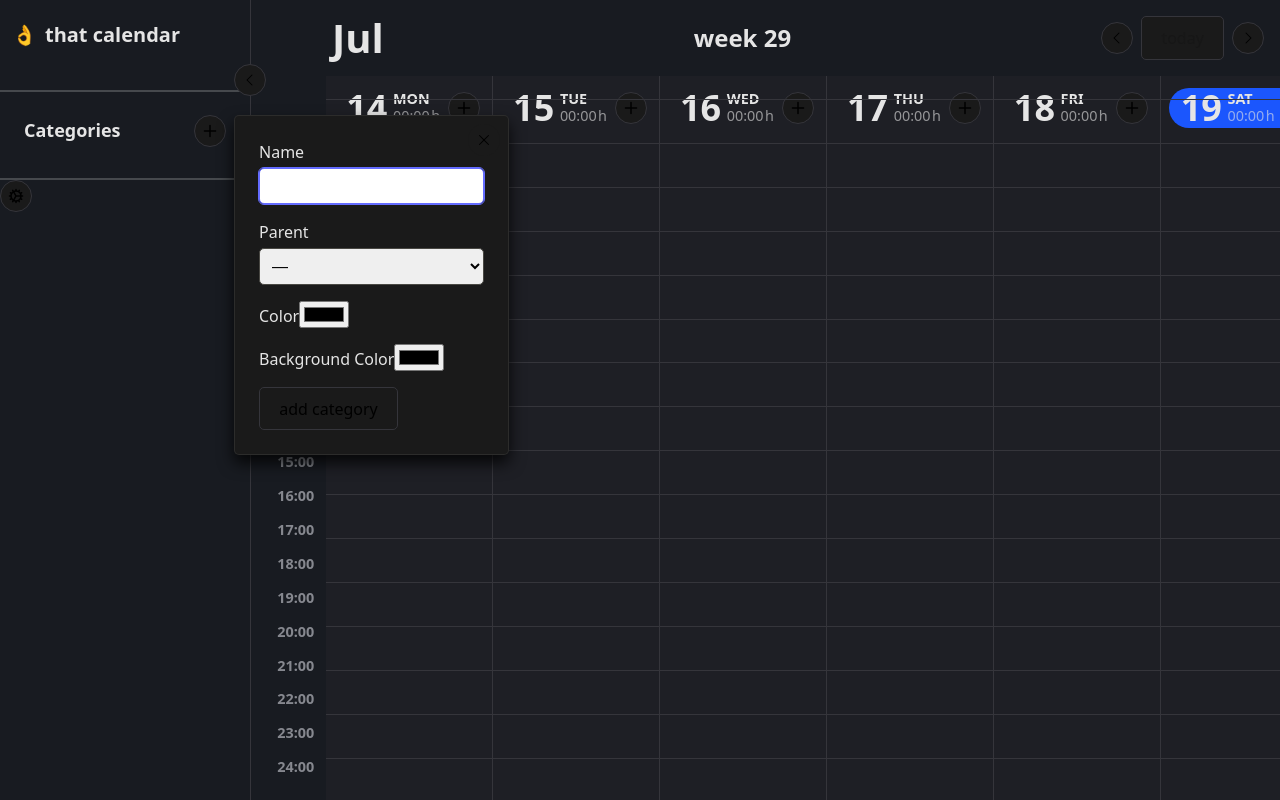
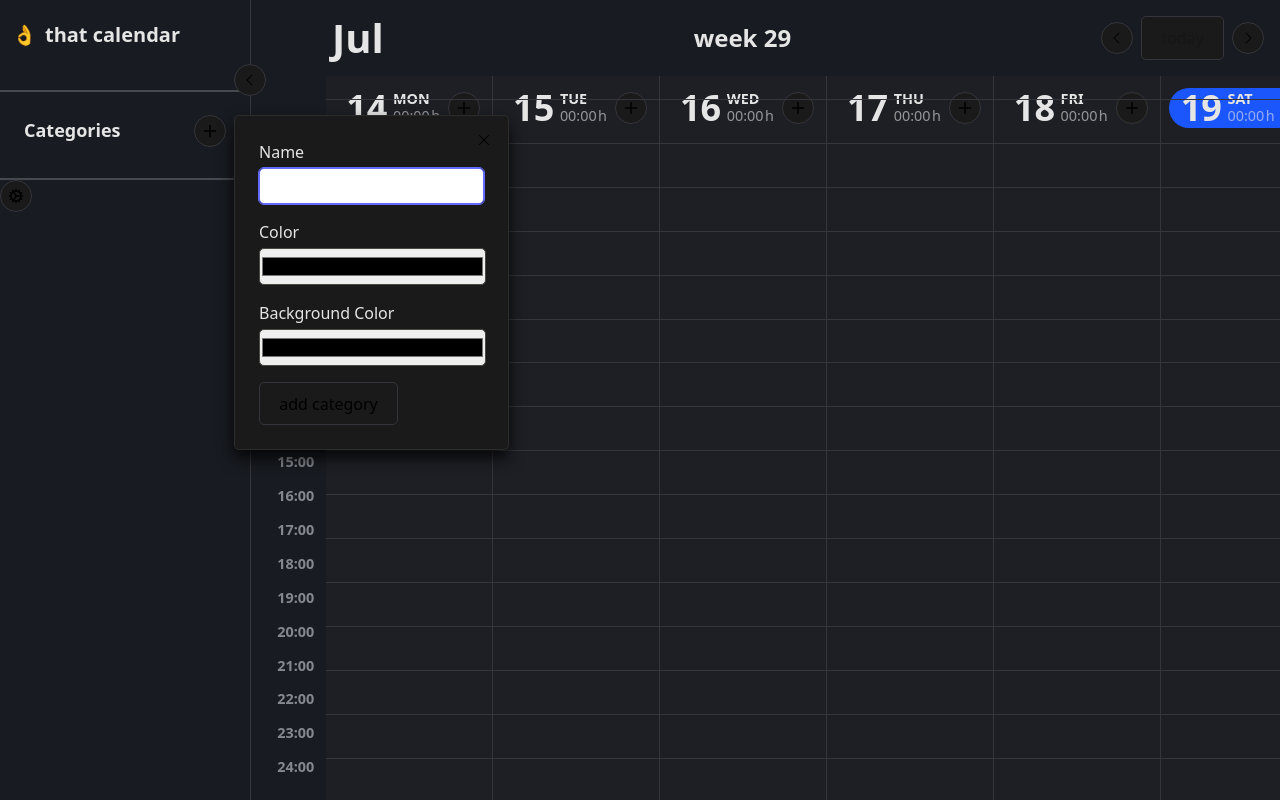
Before and after one commit to fraulueneburg/thatcalendar-fe, a React (Vite) app: page / in a window 1280 px wide. Both pictures are taken after a click on the button 210 px from the left and 130 px from the top of the page. Built offline with nearby package versions, Linux system fonts and the light colour scheme.

Commit message:
refactor (CategoryForm): switch from uncontrolled to controlled form + child now inherits parent colors

```diff
--- a/src/components/Forms/CategoryForm.tsx
+++ b/src/components/Forms/CategoryForm.tsx
@@ -1,17 +1,35 @@
+import { useState, useId } from 'react'
 import { useDataContext } from '../../context/Data.context'
 import { CategoryType } from '../../types'
-import CategoryTitleInput from './CategoryTitleInput'
+import ColorSelect from '../ColorSelect'
 
 export default function NewCategoryForm() {
 	const { categoryData, setCategoryData } = useDataContext()
 	const mainCategories = categoryData.data.filter((elem) => !elem.parent)
 
+	const formId = useId()
+	const [parentId, setParentId] = useState('')
+	const [title, setTitle] = useState('')
+	const [titleInvalid, setTitleInvalid] = useState(false)
+	const [color, setColor] = useState('')
+	const [colorBg, setColorBg] = useState('')
+	const hasParent = parentId !== ''
+	const parentObj = categoryData.data.find((elem) => elem._id === parentId)
+
+	const handleTitleChange = (event: React.ChangeEvent<HTMLInputElement>) => {
+		const newTitle = event.target.value
+		const alreadyExists = categoryData.data.some((elem: CategoryType) => elem?.title === newTitle)
+
+		setTitle(newTitle)
+		setTitleInvalid(alreadyExists)
+	}
+
 	const handleSubmit = (event: React.FormEvent<HTMLFormElement>) => {
 		event.preventDefault()
+
+		const newCategoryId = `c-${categoryData.data.length}`
 		const form = event.currentTarget
-		const formData = new FormData(form)
 		const invalid = form.querySelectorAll('[aria-invalid="true"]').length > 0
-		const parent = (formData.get('parent') as string) || null
 
 		if (invalid) {
 			const firstInvalid = form.querySelector('[aria-invalid="true"]')
@@ -21,39 +39,48 @@ export default function NewCategoryForm() {
 			return
 		}
 
-		const customId = `c-${categoryData.data.length}`
-		const newCategory = { _id: customId, ...Object.fromEntries(formData.entries()) } as CategoryType
+		const newCategory = {
+			_id: newCategoryId,
+			title: title,
+			...(hasParent && { parent: parentId }),
+			color: color,
+			colorBg: colorBg,
+			children: [],
+		} as CategoryType
 
 		setCategoryData((prev) => {
-			const newData = [...prev.data, newCategory]
-			if (parent) {
-				const existingChildren = prev.index[parent] ?? []
-				return {
-					data: newData,
-					index: {
-						...prev.index,
-						[parent]: [...existingChildren, customId],
-					},
-				}
-			} else {
+			const { data, index } = prev
+			const updatedData = [...data, newCategory]
+
+			if (!hasParent) {
 				return {
 					...prev,
-					data: newData,
+					data: updatedData,
 				}
+			}
+
+			const dataWithParent = updatedData.map((elem) =>
+				elem._id === parentId ? { ...elem, children: [...(elem.children ?? []), newCategoryId] } : elem
+			)
+
+			return {
+				data: dataWithParent,
+				index: {
+					...index,
+					[parentId]: [...(index[parentId] ?? []), newCategoryId],
+				},
 			}
 		})
 	}
 
 	return (
 		<>
-			<form onSubmit={handleSubmit}>
-				<p>
-					<CategoryTitleInput />
-				</p>
-				<p>
-					<label htmlFor="cat-parent">
+			<form onSubmit={handleSubmit} className="new-category">
+				{mainCategories.length > 0 && (
+					<div className="field">
+						<label>
 							Parent
-						<select name="parent" id="cat-parent">
+							<select name="parent" onChange={(e) => setParentId(e.target.value)}>
 								<option value="">—</option>
 								{mainCategories.length > 0 &&
 									mainCategories.map((category) => (
@@ -63,19 +90,52 @@ export default function NewCategoryForm() {
 									))}
 							</select>
 						</label>
-				</p>
-				<p>
-					<label htmlFor="cat-color">
+					</div>
+				)}
+
+				<div className="field">
+					<label>
+						Name
+						<input
+							type="text"
+							name="title"
+							value={title}
+							onChange={handleTitleChange}
+							aria-invalid={titleInvalid}
+							aria-errormessage={`${formId}-title-error`}
+							required
+						/>
+						{titleInvalid && (
+							<span id={`${formId}-title-error`} className="error-message">
+								Error: Category name already exists. Please choose a unique name.
+							</span>
+						)}
+					</label>
+				</div>
+				<div className="field">
+					<label>
 						Color
-						<input type="color" name="color" id="cat-color" />
+						<input
+							type="color"
+							name="color"
+							disabled={hasParent}
+							value={hasParent ? parentObj?.color : color}
+							onChange={(e) => setColor(e.target.value)}
+						/>
 					</label>
-				</p>
-				<p>
-					<label htmlFor="cat-color-bg">
+				</div>
+				<div className="field">
+					<label>
 						Background Color
-						<input type="color" name="colorBg" id="cat-color-bg" />
+						<input
+							type="color"
+							name="colorBg"
+							disabled={hasParent}
+							value={hasParent ? parentObj?.colorBg : colorBg}
+							onChange={(e) => setColorBg(e.target.value)}
+						/>
 					</label>
-				</p>
+				</div>
 				<button type="submit">add category</button>
 			</form>
 		</>
--- a/src/components/Forms/CategoryTitleInput.tsx
+++ /dev/null
@@ -1,39 +0,0 @@
-import { useDataContext } from '../../context/Data.context'
-import { useState } from 'react'
-import { CategoryType } from '../../types'
-
-export default function CategoryTitleInput() {
-	const [title, setTitle] = useState('')
-	const [invalid, setInvalid] = useState(false)
-	const { categoryData } = useDataContext()
-	const existingCategories = categoryData.data
-
-	const handleChange = (event: React.ChangeEvent<HTMLInputElement>) => {
-		const value = event.target.value
-		const alreadyExists = existingCategories.some((elem: CategoryType) => elem?.title === value)
-
-		setTitle(value)
-		setInvalid(alreadyExists)
-	}
-
-	return (
-		<label htmlFor="title">
-			Name
-			<input
-				type="text"
-				id="title"
-				name="title"
-				value={title}
-				onChange={handleChange}
-				aria-invalid={invalid}
-				aria-errormessage="err1"
-				required
-			/>
-			{invalid && (
-				<span id="err1" className="error-message">
-					Error: Name already exists. Please choose a unique name.
-				</span>
-			)}
-		</label>
-	)
-}
--- a/src/styles/App.scss
+++ b/src/styles/App.scss
@@ -11,6 +11,7 @@
 	--color-primary: #646cff;
 	--color-text-secondary: #86888f;
 	--color-line: #35353b;
+	--color-error: #ff00ff;
 	--color-text-disabled: rgb(133, 133, 133);
 
 	--background-button: #1a1a1a;
@@ -593,6 +594,7 @@ button[data-scope='popover'] {
 
 input[type='text'],
 input[type='time'],
+input[type='color'],
 input[type='checkbox'],
 select,
 textarea {
@@ -622,6 +624,11 @@ textarea {
 	}
 }
 
+input[type='color'] {
+	box-sizing: content-box;
+	padding: 0.25rem 0;
+}
+
 label {
 	&:has(:disabled),
 	&:has(+ :disabled) {
@@ -638,6 +645,7 @@ label {
 
 form h4,
 form p,
+form > .field,
 fieldset {
 	margin: 0 0 1rem;
 }
@@ -653,3 +661,10 @@ fieldset {
 	grid-template-columns: 1fr 1fr;
 	gap: 1rem;
 }
+
+.error-message {
+	display: block;
+	color: var(--color-error);
+	font-size: 0.9rem;
+	margin-top: 0.25rem;
+}
```
Lines whose indentation alone changed are shown as unchanged.
